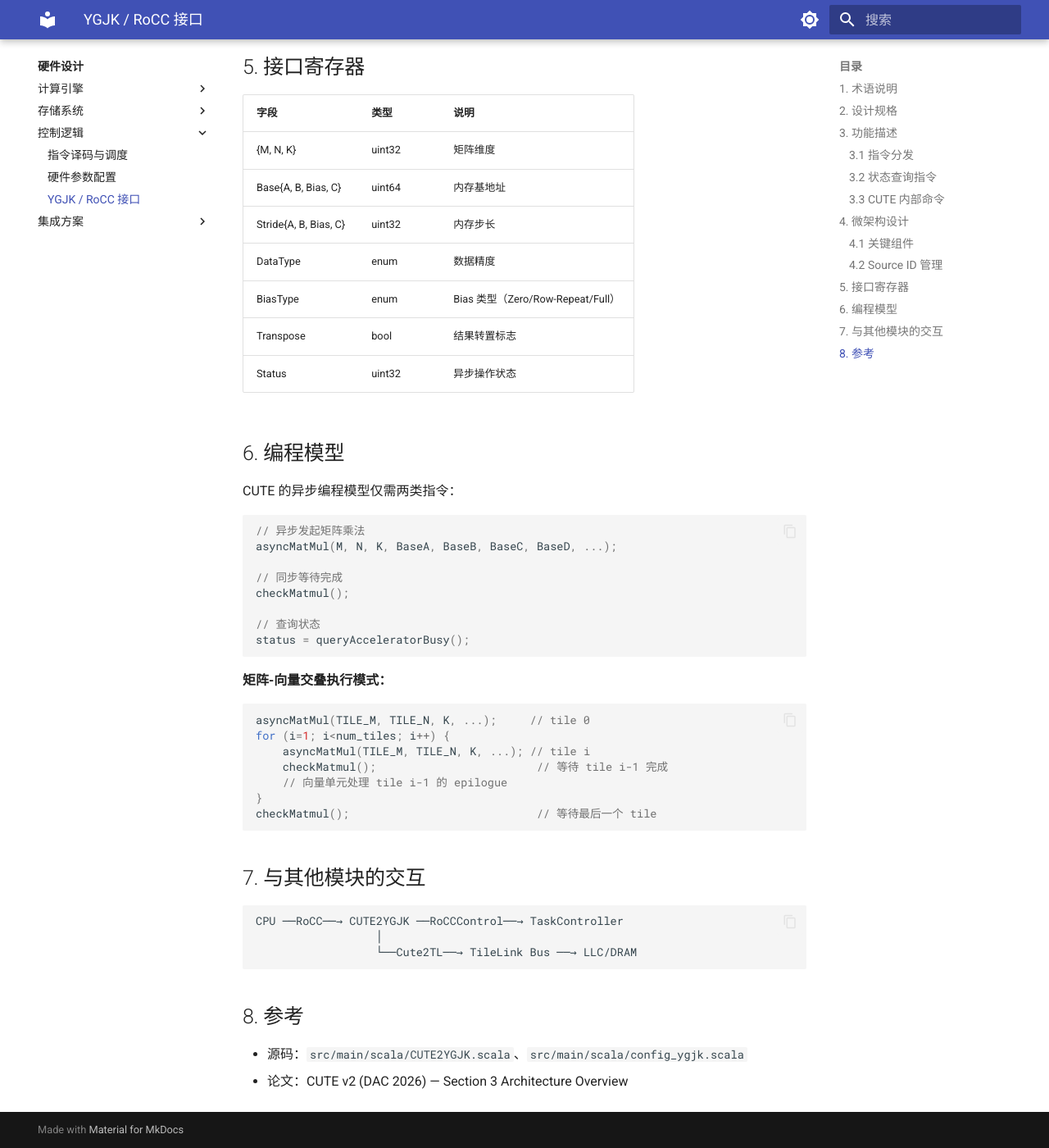
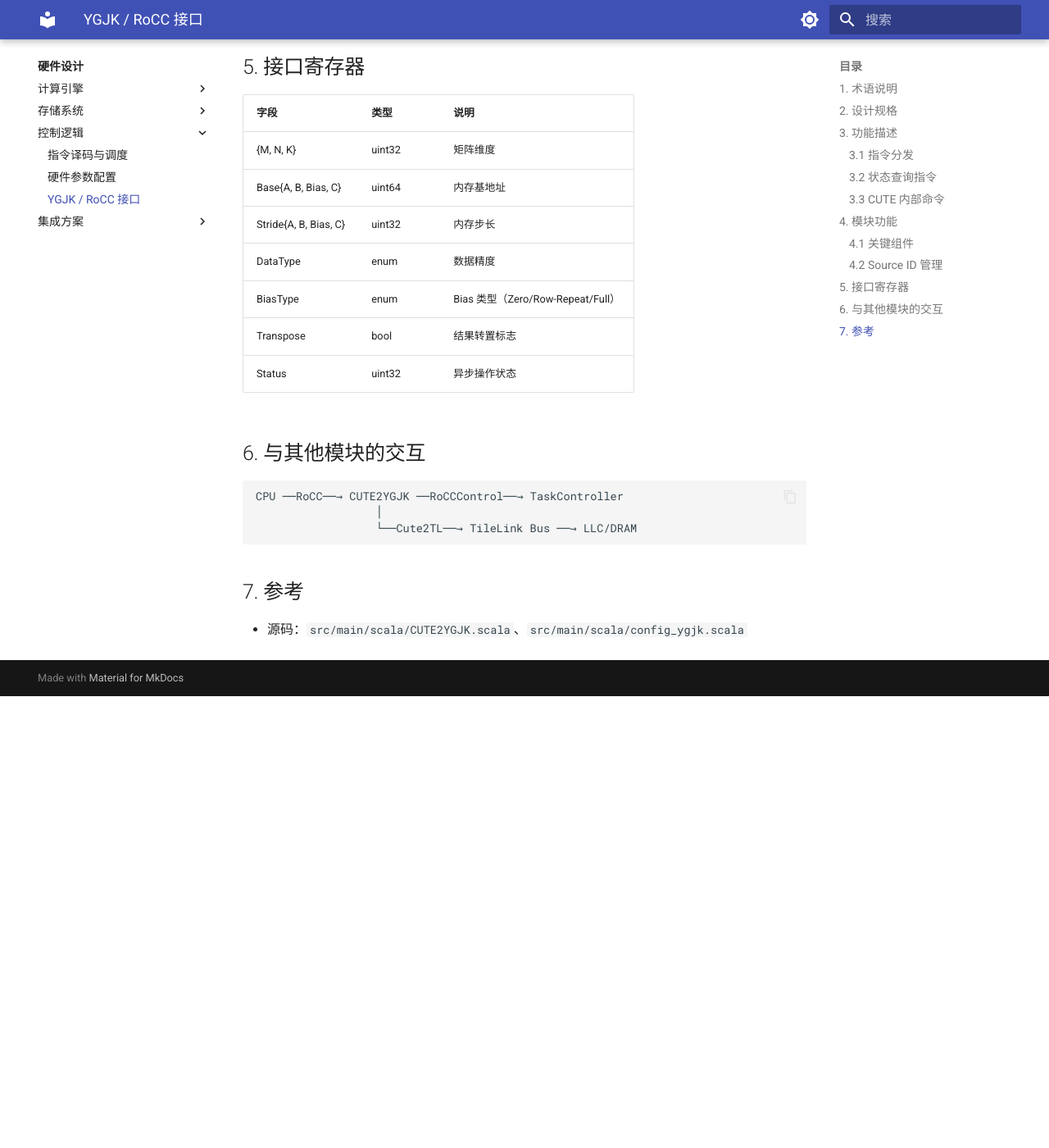
Before and after one commit to OpenCUTE/CUTE-Design-Doc, an MkDocs documentation site: the page built from docs/hardware/control-logic/cute2ygjk.md, in a window 1280 px wide and 1400 px high, scrolled down 2808 px. Shown: the whole window at 82% size. Built offline with MkDocs 1.6.1 and Material for MkDocs 9.7.7, drawn with Linux system fonts in a browser that asks for light colours; after the commit the page ends 3657 px from its top, so only the background shows below that.

Commit message:
[update]review hardware doc

````diff
--- a/docs/hardware/control-logic/cute2ygjk.md
+++ b/docs/hardware/control-logic/cute2ygjk.md
@@ -57,7 +57,7 @@ RoCC 指令的 `funct` 字段决定指令类型：
 | 16 | CLEAR_INST | 清除指令 |
 | 17 | QUERY_INST | 内部查询 |
 
-## 4. 微架构设计
+## 4. 模块功能
 
 ### 4.1 关键组件
 
@@ -86,34 +86,8 @@ RoCC 指令的 `funct` 字段决定指令类型：
 | Transpose | bool | 结果转置标志 |
 | Status | uint32 | 异步操作状态 |
 
-## 6. 编程模型
 
-CUTE 的异步编程模型仅需两类指令：
-
-```c
-// 异步发起矩阵乘法
-asyncMatMul(M, N, K, BaseA, BaseB, BaseC, BaseD, ...);
-
-// 同步等待完成
-checkMatmul();
-
-// 查询状态
-status = queryAcceleratorBusy();
-```
-
-**矩阵-向量交叠执行模式：**
-
-```c
-asyncMatMul(TILE_M, TILE_N, K, ...);     // tile 0
-for (i=1; i<num_tiles; i++) {
-    asyncMatMul(TILE_M, TILE_N, K, ...); // tile i
-    checkMatmul();                        // 等待 tile i-1 完成
-    // 向量单元处理 tile i-1 的 epilogue
-}
-checkMatmul();                            // 等待最后一个 tile
-```
-
-## 7. 与其他模块的交互
+## 6. 与其他模块的交互
 
 ```
 CPU ──RoCC──→ CUTE2YGJK ──RoCCControl──→ TaskController
@@ -121,7 +95,6 @@ CPU ──RoCC──→ CUTE2YGJK ──RoCCControl──→ TaskController
                   └──Cute2TL──→ TileLink Bus ──→ LLC/DRAM
 ```
 
-## 8. 参考
+## 7. 参考
 
 - 源码：`src/main/scala/CUTE2YGJK.scala`、`src/main/scala/config_ygjk.scala`
-- 论文：CUTE v2 (DAC 2026) — Section 3 Architecture Overview
````
Also changed, not shown: docs/hardware/control-logic/index.md (+1 -2 lines), docs/hardware/cute-parameters.md (renamed from docs/hardware/control-logic/cute-parameters.md, +1 -7 lines), docs/hardware/index.md (+2 -1 lines).
